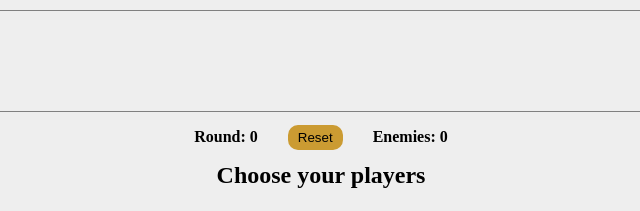
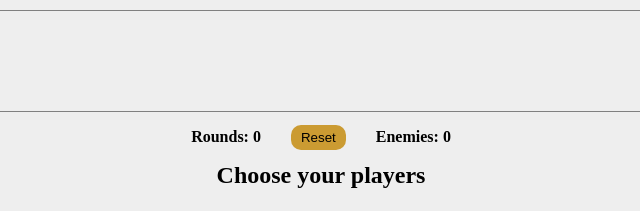
Before and after one commit to Niels-1060880/initiative, a website built with Vite: page client/index.html in a window 1280 px wide. Shown: the top 211 px of the page, 319-959 px from the left. Built offline with nearby package versions, Linux system fonts and the light colour scheme; files whose address does not match are found by name.

Commit message:
UPDATE: typo

```diff
--- a/client/index.html
+++ b/client/index.html
@@ -14,7 +14,7 @@
       </div>
     </div>
     <div class="info">
-      <p class="info-p">Round: <span id="counter">0</span></p>
+      <p class="info-p">Rounds: <span id="counter">0</span></p>
       <button id="reset">Reset</button>
       <p class="info-p">Enemies: <span id="enemy-counter">0</span></p>
     </div>
```
